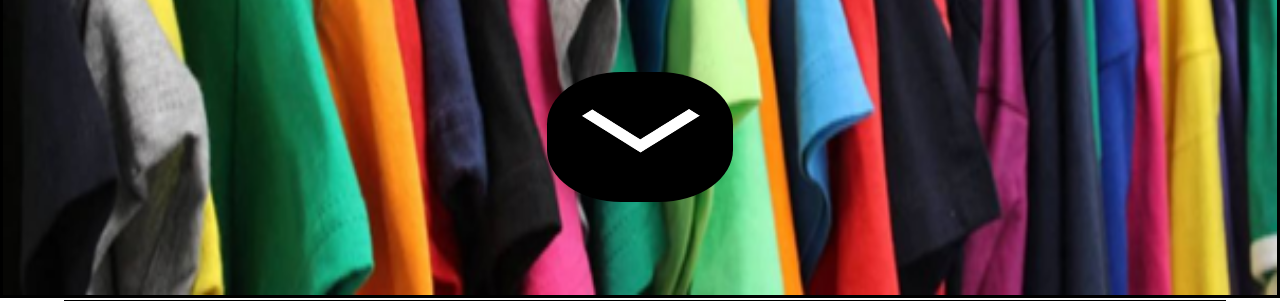
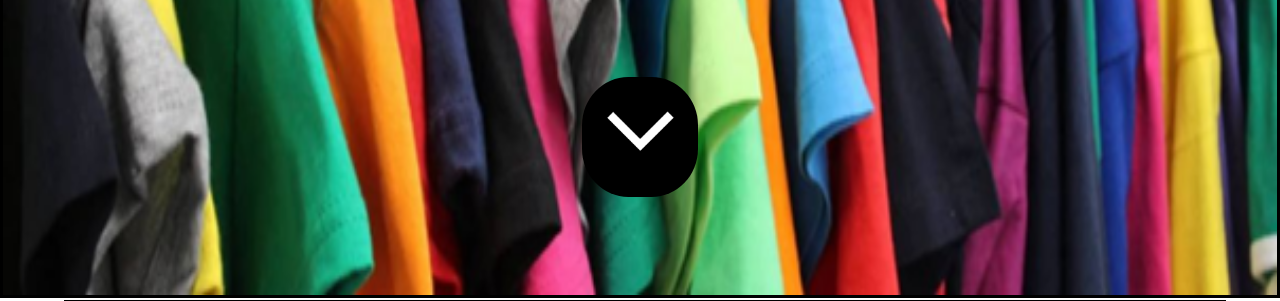
Before and after one commit to sigzug/snowball-challenge, a plain HTML site: page index.html in a window 1280 px wide. Shown: the part 468-769 px from the top of the page. Drawn offline with Linux system fonts and the light colour scheme.

Commit message:
Update index.html

```diff
--- a/index.html
+++ b/index.html
@@ -16,7 +16,7 @@
                     </div>
                 </div>
                 <div class="arrow">
-                    <img src="images/arrow.png" width="160" height="100">
+                    <img src="images/arrow.png" width="90" height="90">
                 </div>
             </section>
         </header>
```
